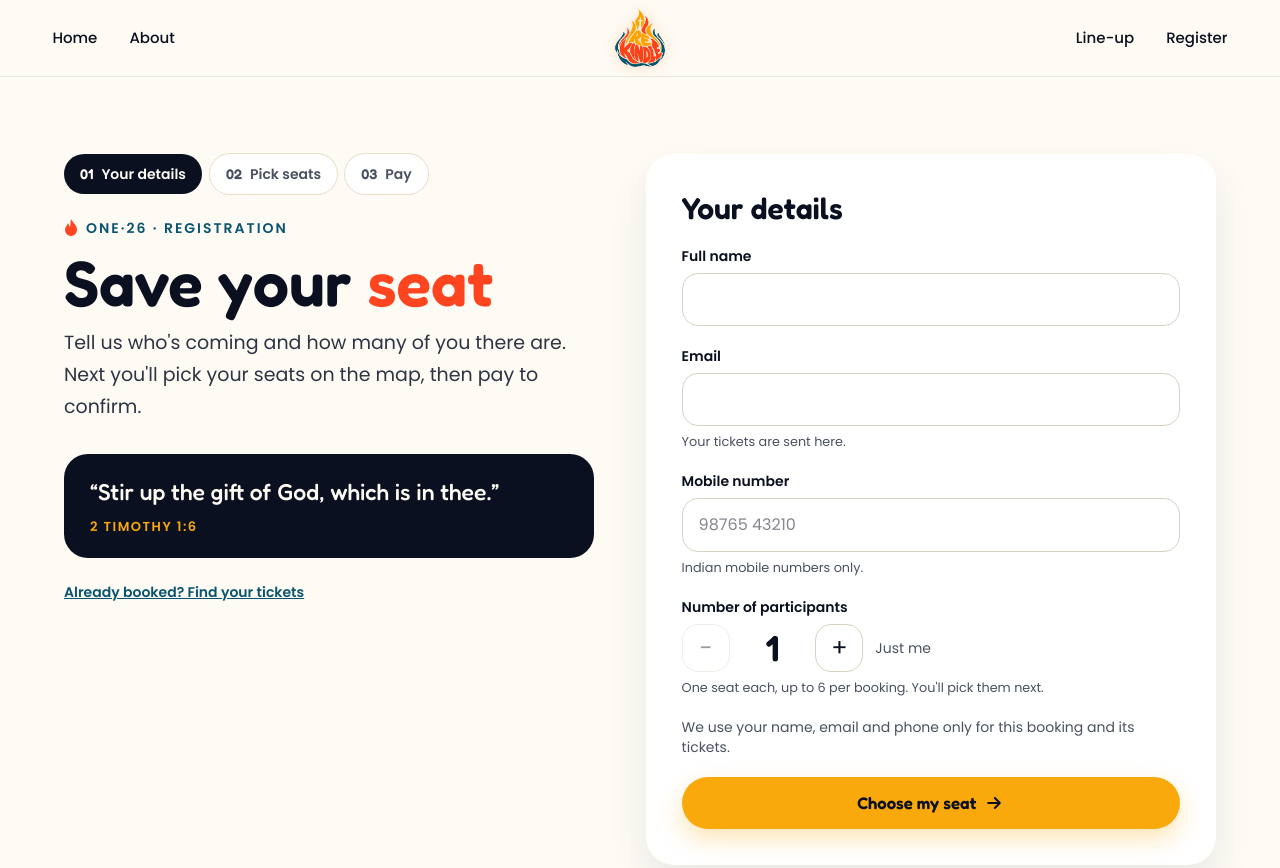
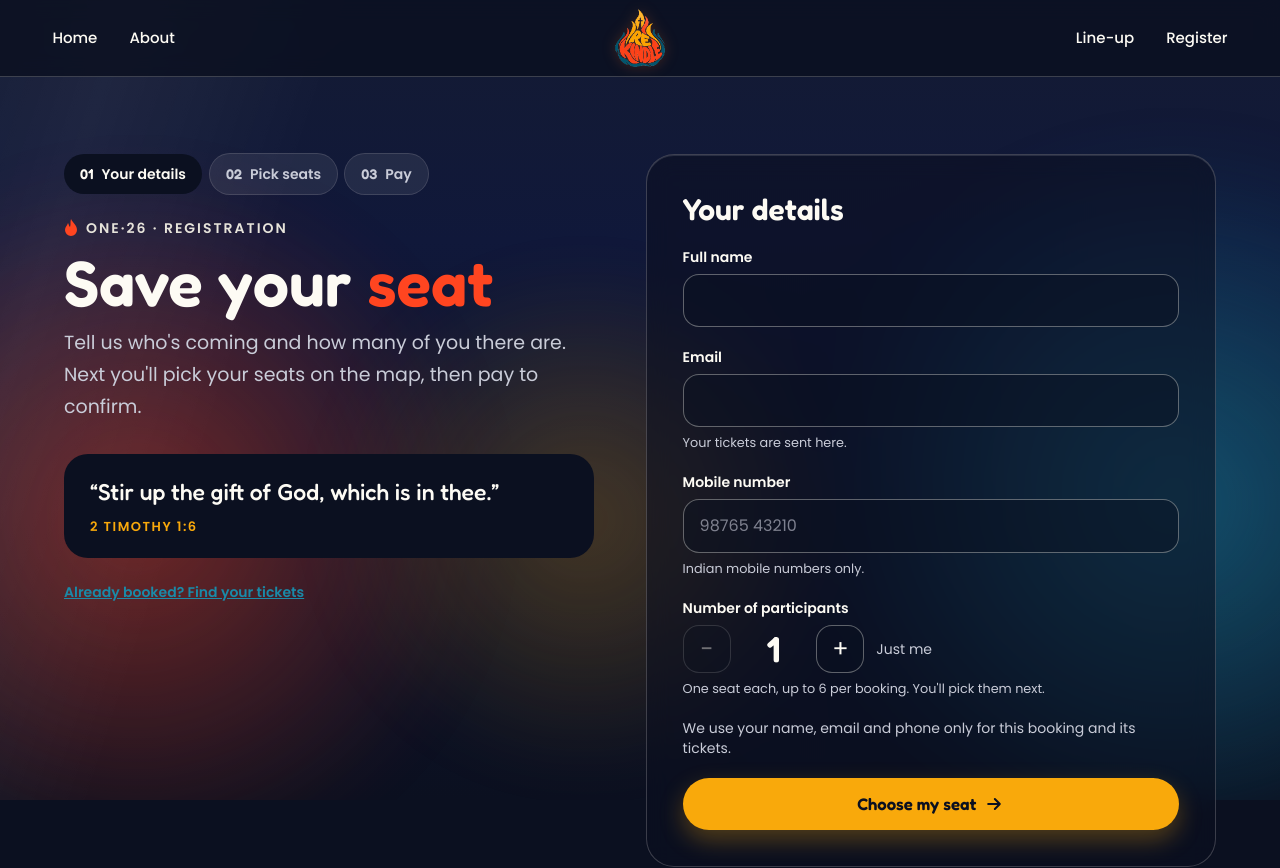
Before and after one commit to loneryderr536/Rekindle-27, a Next.js app: page /register in a window 1280 px wide. Shown: the top 868 px of the page. Built offline with nearby package versions, Linux system fonts and the light colour scheme.

Commit message:
theme change to dark mode

```diff
--- a/src/app/globals.css
+++ b/src/app/globals.css
@@ -15,7 +15,15 @@
   --muted: #4a5160;
   --line: #e6dfcc;
   --danger: #b3261e;
-  color-scheme: light;
+  --stage-navy-1: #141b33;
+  --stage-navy-2: #10183a;
+  --stage-navy-3: #0b1020;
+  --cream: #fdfbf4;
+  --muted-dark: #c9ccd8;
+  --teal-bright: #1a8aa8;
+  --glass: rgba(11, 16, 32, 0.55);
+  --glass-edge: rgba(253, 251, 244, 0.2);
+  color-scheme: dark;
 }
 
 @theme inline {
@@ -81,18 +89,34 @@ body {
   font-weight: 600;
   font-size: 0.875rem;
 }
-.field input {
-  border: 1.5px solid #d8d2c2;
+.field input,
+.field select,
+.field textarea {
+  border: 1.5px solid rgba(253, 251, 244, 0.35);
   border-radius: 16px;
   padding: 0.85rem 1rem;
-  background: #fff;
+  background: rgba(11, 16, 32, 0.45);
+  color: var(--cream);
   font-size: 1rem;
 }
-.field input:focus-visible {
-  outline-offset: 0;
+.field input::placeholder {
+  color: rgba(201, 204, 216, 0.6);
+}
+.field input:focus-visible,
+.field select:focus-visible,
+.field textarea:focus-visible {
+  outline: none;
+  border-color: var(--marigold);
+  box-shadow: 0 0 0 3px rgba(249, 169, 11, 0.25);
+}
+/* Browsers paint autofill pale; keep it dark with cream text. */
+.field input:-webkit-autofill {
+  -webkit-text-fill-color: var(--cream);
+  box-shadow: 0 0 0 100px #141b33 inset;
+  caret-color: var(--cream);
 }
 .field small {
-  color: var(--muted);
+  color: var(--muted-dark);
   font-size: 0.8rem;
 }
 
@@ -115,8 +139,8 @@ body {
   transform: translateY(-2px);
 }
 .btn-primary:disabled {
-  background: var(--line);
-  color: var(--muted);
+  background: rgba(253, 251, 244, 0.18);
+  color: var(--muted-dark);
   box-shadow: none;
 }
 .btn-ghost {
@@ -131,7 +155,8 @@ body {
 /* A ticket stub: notched edges where the perforation would tear. */
 .ticket-stub {
   position: relative;
-  background: #fff;
+  background: var(--glass);
+  border: 1px solid var(--glass-edge);
   border-radius: 22px;
   padding: 0.5rem 1.1rem 0.9rem;
   mask: radial-gradient(circle 9px at 0 50%, #0000 98%, #000) left / 51% 100% no-repeat,
@@ -160,9 +185,9 @@ body {
   width: 48px;
   height: 48px;
   border-radius: 16px;
-  border: 1.5px solid #d8d2c2;
-  background: #fff;
-  color: var(--ink);
+  border: 1.5px solid rgba(253, 251, 244, 0.35);
+  background: rgba(11, 16, 32, 0.45);
+  color: var(--cream);
   font-size: 1.5rem;
   line-height: 1;
   cursor: pointer;
@@ -219,77 +244,55 @@ body {
   .tk-float, .tk-card, .tk-sheen, .tk-pulse, .tk-shadow, .lg-shine, .lg-glow { animation: none !important; }
 }
 
-/* Full-screen dark pages: the seat map and the digital ticket are the page itself, not a card on cream. */
-body:has(.o26-dark) {
-  background: #0b1020;
+/* Dark glass: the look of every panel on the stage ------------------------------- */
+#o26-header {
+  background: rgba(11, 16, 32, 0.8) !important;
+  border-bottom-color: var(--glass-edge) !important;
 }
-#o26-root.o26-dark {
-  color: #fdfbf4;
-  background-attachment: fixed;
+#o26-root .o26-hlink {
+  color: var(--cream);
 }
-#o26-root.o26-dark-seats {
-  background:
-    radial-gradient(ellipse 60% 38% at 0% 38%, rgba(255, 69, 32, 0.5), rgba(255, 69, 32, 0) 70%),
-    radial-gradient(ellipse 60% 38% at 100% 36%, rgba(26, 138, 168, 0.55), rgba(10, 84, 112, 0) 70%),
-    radial-gradient(ellipse 45% 32% at 50% 42%, rgba(249, 169, 11, 0.35), rgba(249, 169, 11, 0) 70%),
-    linear-gradient(180deg, #141b33 0%, #10183a 30%, #0b1020 100%);
-  background-attachment: fixed;
+#o26-root .o26-hlink:hover,
+#o26-root .o26-hlink:focus-visible {
+  background: rgba(253, 251, 244, 0.12);
+  color: var(--cream);
 }
-#o26-root.o26-dark-ticket {
-  background:
-    radial-gradient(ellipse 70% 40% at 50% 85%, rgba(255, 69, 32, 0.4), rgba(255, 69, 32, 0) 70%),
-    radial-gradient(ellipse at 50% 25%, #2a1426 0%, #0b1020 62%);
-  background-attachment: fixed;
+.o26-menu-btn {
+  background: rgba(253, 251, 244, 0.1) !important;
+  color: var(--cream) !important;
+  border-color: rgba(253, 251, 244, 0.3) !important;
 }
-#o26-root.o26-dark #o26-header {
-  background: rgba(11, 16, 32, 0.8);
-  border-bottom-color: rgba(253, 251, 244, 0.12);
+.o26-lead,
+.text-muted {
+  color: var(--muted-dark);
 }
-#o26-root.o26-dark .o26-hlink {
-  color: #fdfbf4;
-}
-#o26-root.o26-dark .o26-hlink:hover,
-#o26-root.o26-dark .o26-hlink:focus-visible {
-  background: rgba(253, 251, 244, 0.12);
-  color: #fdfbf4;
-}
-#o26-root.o26-dark .o26-menu-btn {
-  background: rgba(253, 251, 244, 0.1);
-  color: #fdfbf4;
-  border-color: rgba(253, 251, 244, 0.3);
-}
-.o26-dark .o26-lead,
-.o26-dark .text-muted {
-  color: #c9ccd8;
-}
-.o26-dark .o26-eyebrow {
+.o26-eyebrow {
   color: #e6e3da;
 }
-.o26-dark .o26-card {
-  background: rgba(11, 16, 32, 0.55);
-  border: 1px solid rgba(253, 251, 244, 0.2);
-  box-shadow: none;
+.o26-card {
+  background: var(--glass);
+  border: 1px solid var(--glass-edge);
+  box-shadow: inset 0 1px 0 rgba(255, 255, 255, 0.12);
   backdrop-filter: blur(12px);
 }
-.o26-dark .btn-ghost {
-  color: #fdfbf4;
+.btn-ghost {
+  color: var(--cream);
   border-color: rgba(253, 251, 244, 0.45);
   background: transparent;
 }
-.o26-dark .bg-white.text-muted {
+.bg-white.text-muted {
   background: rgba(253, 251, 244, 0.08);
-  color: #c9ccd8;
-  --tw-ring-color: rgba(253, 251, 244, 0.2);
+  color: var(--muted-dark);
+  --tw-ring-color: var(--glass-edge);
 }
-
 /* The Confirm & pay sheet is a light panel on top of the dark page: keep its own colours. */
-.o26-dark .sheet {
+.sheet {
   color: var(--ink);
 }
-.o26-dark .sheet .text-muted {
+.sheet .text-muted {
   color: var(--muted);
 }
-.o26-dark .sheet .btn-ghost {
+.sheet .btn-ghost {
   color: var(--ink);
   border-color: var(--ink);
 }
@@ -346,3 +349,149 @@ body:has(.o26-dark) {
 
 /* */
 /* */
+
+/* The stage: one fixed background behind every page ------------------------------ */
+body {
+  background: var(--stage-navy-3);
+  color: var(--cream);
+}
+.o26-stage {
+  position: fixed;
+  inset: 0;
+  z-index: -1;
+  overflow: hidden;
+  pointer-events: none;
+  background: linear-gradient(180deg, var(--stage-navy-1) 0%, var(--stage-navy-2) 30%, var(--stage-navy-3) 100%);
+}
+.o26-glow {
+  position: absolute;
+  border-radius: 50%;
+  filter: blur(40px);
+  will-change: transform, opacity;
+}
+.o26-glow-flame {
+  left: -18vmax;
+  top: 22%;
+  width: 55vmax;
+  height: 55vmax;
+  background: radial-gradient(circle, rgba(255, 69, 32, 0.5), rgba(255, 69, 32, 0) 70%);
+  animation: glowFlame 22s ease-in-out infinite alternate;
+}
+.o26-glow-teal {
+  right: -20vmax;
+  top: 18%;
+  width: 55vmax;
+  height: 55vmax;
+  background: radial-gradient(circle, rgba(26, 138, 168, 0.55), rgba(10, 84, 112, 0) 70%);
+  animation: glowTeal 28s ease-in-out infinite alternate;
+}
+.o26-glow-amber {
+  left: 50%;
+  top: 28%;
+  width: 45vmax;
+  height: 40vmax;
+  margin-left: -22vmax;
+  background: radial-gradient(circle, rgba(249, 169, 11, 0.35), rgba(249, 169, 11, 0) 70%);
+  animation: glowAmber 25s ease-in-out infinite alternate;
+}
+.o26-sheen {
+  position: absolute;
+  top: -20%;
+  left: 0;
+  width: 35%;
+  height: 140%;
+  background: linear-gradient(90deg, rgba(255, 255, 255, 0), rgba(255, 255, 255, 0.05) 50%, rgba(255, 255, 255, 0));
+  animation: stageSheen 40s linear infinite;
+}
+@keyframes glowFlame {
+  from { transform: translate(0, 0) scale(1); opacity: 0.85; }
+  to { transform: translate(8vmax, -6vmax) scale(1.12); opacity: 1; }
+}
+@keyframes glowTeal {
+  from { transform: translate(0, 0) scale(1.05); opacity: 1; }
+  to { transform: translate(-9vmax, 7vmax) scale(0.95); opacity: 0.8; }
+}
+@keyframes glowAmber {
+  from { transform: translate(-6vmax, 4vmax) scale(0.95); opacity: 0.7; }
+  to { transform: translate(6vmax, -5vmax) scale(1.1); opacity: 1; }
+}
+@keyframes stageSheen {
+  from { transform: translateX(-120%) skewX(-18deg); }
+  to { transform: translateX(380%) skewX(-18deg); }
+}
+@media (prefers-reduced-motion: reduce) {
+  .o26-glow, .o26-sheen { animation: none; }
+}
+
+/* The Confirm & pay sheet is a light panel: its fields keep the original light look. */
+.sheet .field input {
+  border-color: #d8d2c2;
+  background: #fff;
+  color: var(--ink);
+}
+.sheet .field input::placeholder {
+  color: var(--muted);
+}
+.sheet .field input:-webkit-autofill {
+  -webkit-text-fill-color: var(--ink);
+  box-shadow: 0 0 0 100px #fff inset;
+}
+.sheet .field small {
+  color: var(--muted);
+}
+
+/* Light utility surfaces used by the admin, scan and booking pages become glass on the stage. */
+.bg-white {
+  background: rgba(11, 16, 32, 0.7);
+}
+.bg-sand {
+  background: var(--glass);
+}
+.border-line {
+  border-color: var(--glass-edge);
+}
+.text-plum {
+  color: var(--cream);
+}
+.text-danger {
+  color: #ffb4a8;
+}
+.\!text-danger {
+  color: #ffb4a8 !important;
+}
+.divide-line > :not(:last-child) {
+  border-color: var(--glass-edge);
+}
+/* Inside the light Confirm & pay sheet the original colours stay. */
+.sheet .bg-sand {
+  background: var(--sand);
+}
+.sheet .border-line {
+  border-color: var(--line);
+}
+.sheet .divide-line > :not(:last-child) {
+  border-color: var(--line);
+}
+.sheet .text-danger {
+  color: var(--danger);
+}
+.sheet .\!text-danger {
+  color: var(--danger) !important;
+}
+/* */
+/* */
+/* */
+.sheet .ticket-stub {
+  background: #fff;
+  border-color: var(--line);
+}
+.sheet .btn-primary:disabled {
+  background: var(--line);
+  color: var(--muted);
+}
+.sheet .o26-stepper {
+  border-color: #d8d2c2;
+  background: #fff;
+  color: var(--ink);
+}
+/* */
--- a/src/app/landing.css
+++ b/src/app/landing.css
@@ -13,23 +13,22 @@ html:has(#o26-root) body {
 }
 html:has(#o26-root) body {
   margin: 0;
-  background: #fdfbf4;
 }
 
 #o26-root {
   position: relative;
   width: 100%;
-  background: #fdfbf4;
+  background: transparent;
   font-family: var(--o26-poppins), system-ui, sans-serif;
-  color: #0b1020;
+  color: var(--cream);
 }
 /* In Tailwind's base layer, so utility classes and buttons styled as links keep their own colours. */
 @layer base {
   #o26-root a {
-    color: #0a5470;
+    color: var(--teal-bright);
   }
   #o26-root a:hover {
-    color: #083f54;
+    color: var(--cream);
   }
 }
 .o26-ff-fredoka {
@@ -110,15 +109,15 @@ html:has(#o26-root) body {
   height: 48px;
   padding: 0 14px;
   border-radius: 24px;
-  color: #0b1020;
+  color: var(--cream);
   text-decoration: none;
   font-weight: 500;
   font-size: 15px;
 }
 #o26-root .o26-hlink:hover,
 #o26-root .o26-hlink:focus-visible {
-  background: #f4efe2;
-  color: #0b1020;
+  background: rgba(253, 251, 244, 0.12);
+  color: var(--cream);
 }
 .o26-hmob { display: none !important; }
 .o26-menu-btn {
@@ -135,7 +134,15 @@ html:has(#o26-root) body {
   padding: 0;
 }
 .o26-logo-link { display: block; line-height: 0; }
-#o26-hlogo { height: 60px; width: auto; }
+.o26-logo-shine { position: relative; display: block; line-height: 0; }
+#o26-hlogo img { height: 60px; width: auto; }
+.o26-logo-sheen { position: absolute; inset: 0; overflow: hidden; }
+.o26-logo-top {
+  position: absolute;
+  inset: 0;
+  background: linear-gradient(180deg, rgba(255, 255, 255, 0.28) 0%, rgba(255, 255, 255, 0) 38%);
+  mix-blend-mode: overlay;
+}
 #o26-root .o26-mob-cta {
   margin-left: auto;
   align-items: center;
@@ -158,9 +165,11 @@ html:has(#o26-root) body {
   padding: 10px;
   box-sizing: border-box;
   border-radius: 26px;
-  background: #fff;
-  color: #0b1020;
-  box-shadow: 0 28px 60px rgba(11, 16, 32, 0.25);
+  background: rgba(11, 16, 32, 0.94);
+  border: 1px solid var(--glass-edge);
+  color: var(--cream);
+  box-shadow: 0 28px 60px rgba(0, 0, 0, 0.45);
+  backdrop-filter: blur(14px);
   display: flex;
   flex-direction: column;
   gap: 2px;
@@ -174,16 +183,17 @@ html:has(#o26-root) body {
   height: 52px;
   padding: 0 16px;
   border-radius: 18px;
-  color: #0b1020;
+  color: var(--cream);
   text-decoration: none;
   font-weight: 600;
   font-size: 19px;
 }
 #o26-root .o26-menu a:hover,
 #o26-root .o26-menu a:focus-visible {
-  background: #f4efe2;
+  background: rgba(253, 251, 244, 0.12);
+  color: var(--cream);
 }
-.o26-menu-num { width: 26px; font-size: 13px; color: #0a5470; }
+.o26-menu-num { width: 26px; font-size: 13px; color: var(--teal-bright); }
 
 /* Scroll story --------------------------------------------------------------- */
 #o26-story {
@@ -309,17 +319,17 @@ html:has(#o26-root) body {
   font-weight: 600;
   letter-spacing: 2px;
   text-transform: uppercase;
-  color: #0a5470;
+  color: #e6e3da;
 }
 .o26-lead {
   margin: 0;
   font-size: clamp(17px, 1.6vw, 19px);
   line-height: 1.7;
-  color: #2e3443;
+  color: var(--muted-dark);
   max-width: 560px;
 }
 
-#rekindle { position: relative; background: #fdfbf4; }
+#rekindle { position: relative; background: transparent; }
 #rekindle > div {
   padding: clamp(56px, 7vw, 104px) 24px clamp(48px, 6vw, 88px);
   display: flex;
@@ -375,8 +385,8 @@ html:has(#o26-root) body {
   height: 58px;
   padding: 0 26px;
   border-radius: 29px;
-  border: 1.5px solid #0b1020;
-  color: #0b1020;
+  border: 1.5px solid var(--cream);
+  color: var(--cream);
   text-decoration: none;
   font-weight: 600;
   font-size: 16px;
@@ -396,8 +406,10 @@ html:has(#o26-root) body {
   align-items: flex-start;
   padding: 18px 20px;
   border-radius: 22px;
-  background: #fff;
-  box-shadow: 0 10px 26px rgba(11, 16, 32, 0.06);
+  background: var(--glass);
+  border: 1px solid var(--glass-edge);
+  box-shadow: inset 0 1px 0 rgba(255, 255, 255, 0.12);
+  backdrop-filter: blur(12px);
 }
 .o26-step-ic {
   flex-shrink: 0;
@@ -410,9 +422,9 @@ html:has(#o26-root) body {
   animation: o26Spark 3s ease-in-out infinite;
 }
 .o26-step-body { display: flex; flex-direction: column; gap: 4px; }
-.o26-step-k { font-size: 12px; font-weight: 600; letter-spacing: 1.5px; color: #0a5470; }
+.o26-step-k { font-size: 12px; font-weight: 600; letter-spacing: 1.5px; color: var(--teal-bright); }
 .o26-step-t { font-weight: 600; font-size: 21px; }
-.o26-step-d { font-size: 15px; line-height: 1.6; color: #2e3443; }
+.o26-step-d { font-size: 15px; line-height: 1.6; color: var(--muted-dark); }
 
 #about {
   padding: clamp(24px, 4vw, 48px) 24px clamp(40px, 5vw, 64px);
@@ -424,10 +436,10 @@ html:has(#o26-root) body {
 #about > div { flex: 1 1 420px; min-width: 0; display: flex; flex-direction: column; }
 #about > div:first-child { gap: 14px; }
 #about > div:first-child .o26-eyebrow { letter-spacing: 1.5px; }
-#about > div:last-child { gap: 18px; font-size: 17px; line-height: 1.7; color: #2e3443; }
+#about > div:last-child { gap: 18px; font-size: 17px; line-height: 1.7; color: var(--muted-dark); }
 #about p { margin: 0; }
 .o26-h-about { margin: 0; font-weight: 600; font-size: clamp(36px, 4.6vw, 58px); line-height: 1.02; }
-.o26-ref { font-weight: 600; color: #0a5470; }
+.o26-ref { font-weight: 600; color: var(--teal-bright); }
 
 .o26-stats-wrap { padding: 0 24px clamp(64px, 8vw, 110px); }
 #stats {
@@ -452,7 +464,7 @@ html:has(#o26-root) body {
   gap: 24px;
 }
 .o26-plan-head { display: flex; flex-wrap: wrap; justify-content: space-between; align-items: flex-end; gap: 12px; }
-.o26-plan-sub { font-size: 16px; color: #4a5160; }
+.o26-plan-sub { font-size: 16px; color: var(--muted-dark); }
 .o26-plan {
   display: grid;
   grid-template-columns: repeat(auto-fit, minmax(min(100%, 300px), 1fr));
@@ -484,7 +496,7 @@ html:has(#o26-root) body {
 .o26-plan-go svg { transition: transform 0.3s; }
 .o26-plan a:hover .o26-plan-go svg { transform: translateX(4px); }
 
-#faq { background: #f4efe2; border-radius: 48px 48px 0 0; }
+#faq { background: rgba(11, 16, 32, 0.5); border-top: 1px solid var(--glass-edge); backdrop-filter: blur(8px); border-radius: 48px 48px 0 0; }
 #faq > div {
   padding: clamp(64px, 8vw, 110px) 24px;
   display: flex;
@@ -496,19 +508,20 @@ html:has(#o26-root) body {
 .o26-map {
   height: 280px;
   border-radius: 28px;
-  background: #e6dfcc;
+  background: var(--glass);
+  border: 1px solid var(--glass-edge);
   display: flex;
   align-items: center;
   justify-content: center;
-  color: #2e3443;
+  color: var(--muted-dark);
   font-weight: 600;
   font-size: 15px;
 }
-#faq details { background: #fff; border-radius: 20px; padding: 20px 24px; }
+#faq details { background: var(--glass); border: 1px solid var(--glass-edge); border-radius: 20px; padding: 20px 24px; }
 #faq summary { cursor: pointer; font-weight: 600; font-size: 21px; }
-#faq details p { margin: 12px 0 0; font-size: 16px; line-height: 1.6; color: #2e3443; }
+#faq details p { margin: 12px 0 0; font-size: 16px; line-height: 1.6; color: var(--muted-dark); }
 
-.o26-footer { background: #0b1020; color: #fdfbf4; }
+.o26-footer { background: rgba(11, 16, 32, 0.6); border-top: 1px solid var(--glass-edge); color: #fdfbf4; }
 .o26-footer > div {
   padding: 48px 24px;
   display: flex;
--- a/src/app/layout.tsx
+++ b/src/app/layout.tsx
@@ -1,5 +1,6 @@
 import type { Metadata, Viewport } from "next";
 import { fredoka, poppins } from "@/components/landing/fonts";
+import { StageBackground } from "@/components/StageBackground";
 import { EVENT } from "@/lib/event";
 import "./globals.css";
 import "./landing.css";
@@ -14,7 +15,10 @@ export const viewport: Viewport = { themeColor: "#0B1020" };
 export default function RootLayout({ children }: LayoutProps<"/">) {
   return (
     <html lang="en" className={`${fredoka.variable} ${poppins.variable} h-full antialiased`}>
-      <body className="min-h-full flex flex-col">{children}</body>
+      <body className="min-h-full flex flex-col">
+        <StageBackground />
+        {children}
+      </body>
     </html>
   );
 }
--- a/src/app/register/seats/page.tsx
+++ b/src/app/register/seats/page.tsx
@@ -7,7 +7,7 @@ export const metadata: Metadata = { title: "Pick your seats", robots: { index: f
 export default function SeatsPage() {
   // No footer: the seat step has a fixed bar at the bottom.
   return (
-    <BrandPage footer={false} dark="seats">
+    <BrandPage footer={false}>
       <SeatsStep />
     </BrandPage>
   );
--- /dev/null
+++ b/src/components/StageBackground.tsx
@@ -0,0 +1,11 @@
+/** The site-wide stage: navy gradient, three slowly drifting glows and a faint sheen, fixed behind every page. */
+export function StageBackground() {
+  return (
+    <div aria-hidden="true" data-testid="stage-background" className="o26-stage">
+      <div className="o26-glow o26-glow-flame" />
+      <div className="o26-glow o26-glow-teal" />
+      <div className="o26-glow o26-glow-amber" />
+      <div className="o26-sheen" />
+    </div>
+  );
+}
--- a/src/components/landing/BrandPage.tsx
+++ b/src/components/landing/BrandPage.tsx
@@ -2,13 +2,10 @@ import type { ReactNode } from "react";
 import { LandingHeader } from "@/components/landing/LandingHeader";
 import { LandingFooter } from "@/components/landing/Sections";
 
-/**
- * Guest pages outside the landing page: the site header, the cream page and the footer.
- * `dark` makes the whole page the night-navy stage of the seat map ("seats") or the digital ticket ("ticket").
- */
-export function BrandPage({ children, footer = true, dark }: { children: ReactNode; footer?: boolean; dark?: "seats" | "ticket" }) {
+/** Guest pages outside the landing page: the site header, the page content on the shared stage, and the footer. */
+export function BrandPage({ children, footer = true }: { children: ReactNode; footer?: boolean }) {
   return (
-    <div id="o26-root" className={`flex flex-1 flex-col${dark ? ` o26-dark o26-dark-${dark}` : ""}`}>
+    <div id="o26-root" className="flex flex-1 flex-col">
       <LandingHeader solid />
       <main className="flex flex-1 flex-col">{children}</main>
       {footer && <LandingFooter />}
--- a/src/components/landing/LandingHeader.tsx
+++ b/src/components/landing/LandingHeader.tsx
@@ -1,8 +1,8 @@
 "use client";
 
-import Image from "next/image";
 import Link from "next/link";
 import { useState } from "react";
+import { LogoShine } from "@/components/landing/LogoShine";
 import { LINKS, LOGO } from "@/components/landing/links";
 
 const MENU = [
@@ -48,7 +48,7 @@ export function LandingHeader({ solid = false }: { solid?: boolean }) {
           </button>
         </div>
         <a href={LINKS.home} aria-label="ONE·26 Rekindle — back to top" className="o26-logo-link">
-          <Image id="o26-hlogo" className="o26-logo-glow" src={LOGO.src} width={LOGO.width} height={LOGO.height} alt="ONE·26 Rekindle" />
+          <LogoShine id="o26-hlogo" src={LOGO.src} width={LOGO.width} height={LOGO.height} alt="ONE·26 Rekindle" />
         </a>
         <div className="o26-hr">
           <a className="o26-hlink o26-hdesk" href={LINKS.lineup}>Line-up</a>
--- /dev/null
+++ b/src/components/landing/LogoShine.tsx
@@ -0,0 +1,20 @@
+import Image from "next/image";
+
+type Props = { id?: string; className?: string; src: string; width: number; height: number; alt: string };
+
+/**
+ * The logo with the ticket's glossy finish: a glow behind the art, a soft top highlight and a shine that
+ * sweeps across the letters. The wrapper carries the id so an intro animation fades art and gloss together.
+ */
+export function LogoShine({ id, className, src, width, height, alt }: Props) {
+  const mask = `url(${src}) center / contain no-repeat`;
+  return (
+    <span id={id} className={`o26-logo-shine${className ? ` ${className}` : ""}`}>
+      <Image className="o26-logo-glow" src={src} width={width} height={height} alt={alt} />
+      <span aria-hidden="true" className="o26-logo-sheen" style={{ mask, WebkitMask: mask }}>
+        <span className="o26-logo-top" />
+        <span className="lg-shine" />
+      </span>
+    </span>
+  );
+}
```
Also changed, not shown: src/app/booking/[token]/page.tsx (+6 -3 lines), src/components/landing/StoryScene.tsx (+5 -5 lines), 4 other files (tests, documents, lock files or other folders).
